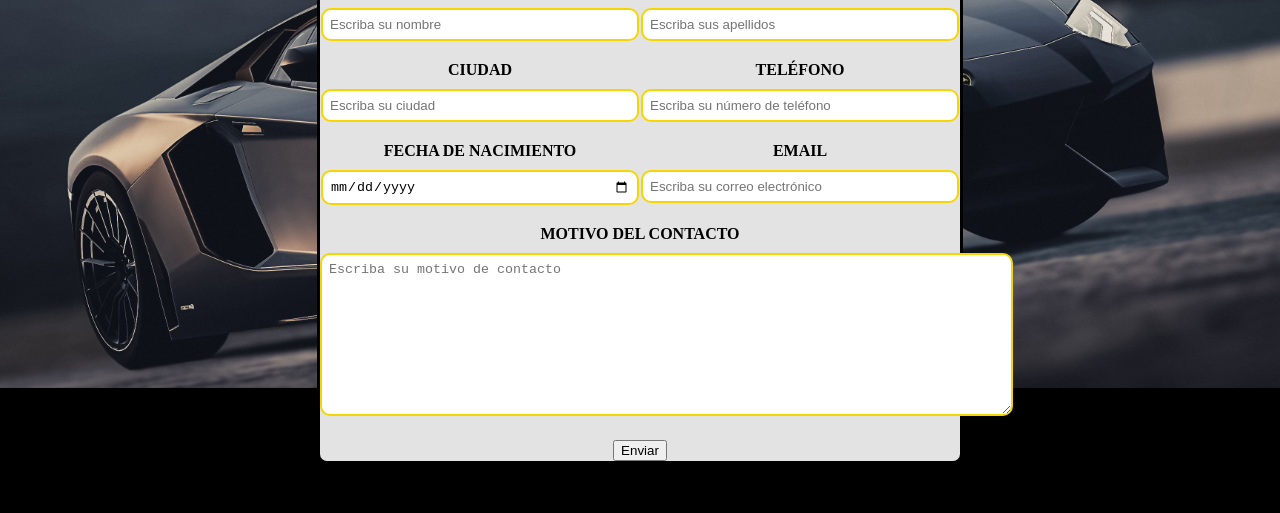
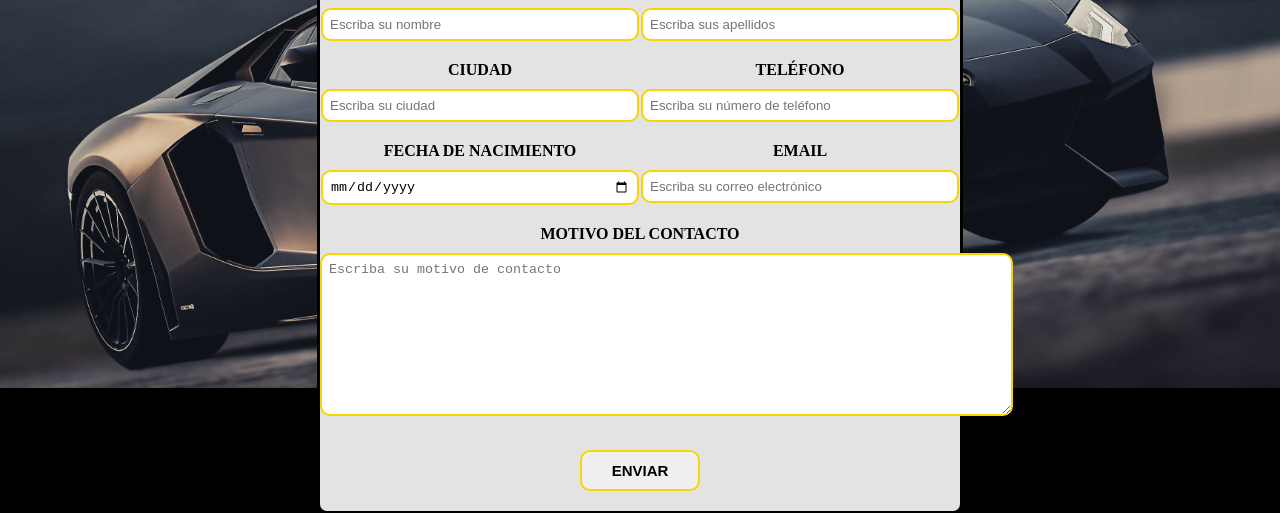
Before and after one commit to Josemlgr/Josemlgr.github.io, a plain HTML site: page Contacto.html in a window 1280 px wide. Shown: the part 347-860 px from the top of the page. Drawn offline with Linux system fonts and the light colour scheme.

Commit message:
Pagina acabada

```diff
--- a/Contacto.html
+++ b/Contacto.html
@@ -68,7 +68,7 @@
                 </div>
                 <label class="Form" for="Motivo">MOTIVO DEL CONTACTO</label><br>
                 <textarea id="fname2" name="Motivo" placeholder="Escriba su motivo de contacto" required="obligatorio"></textarea>
-                <input id="fname3" type="submit" value="Enviar">
+                <input id="fname3" type="submit" value="ENVIAR">
             </form>
         </div>
         </center>
--- a/Pagina.css
+++ b/Pagina.css
@@ -448,3 +448,19 @@ div.Form2{
     margin-top: 10px;
     margin-bottom: 20px;
 }
+
+#fname3{
+    border: 2px solid rgb(245, 214, 0);
+    border-radius: 10px;
+    padding: 10px;
+    width: 120px;
+    margin-top: 10px;
+    margin-bottom: 20px;
+    font-size: 15px;
+    font-weight: bold;
+}
+
+#fname3:hover{
+    background-color: rgb(208, 208, 208);
+    transform: scale(1.04);
+}
```
